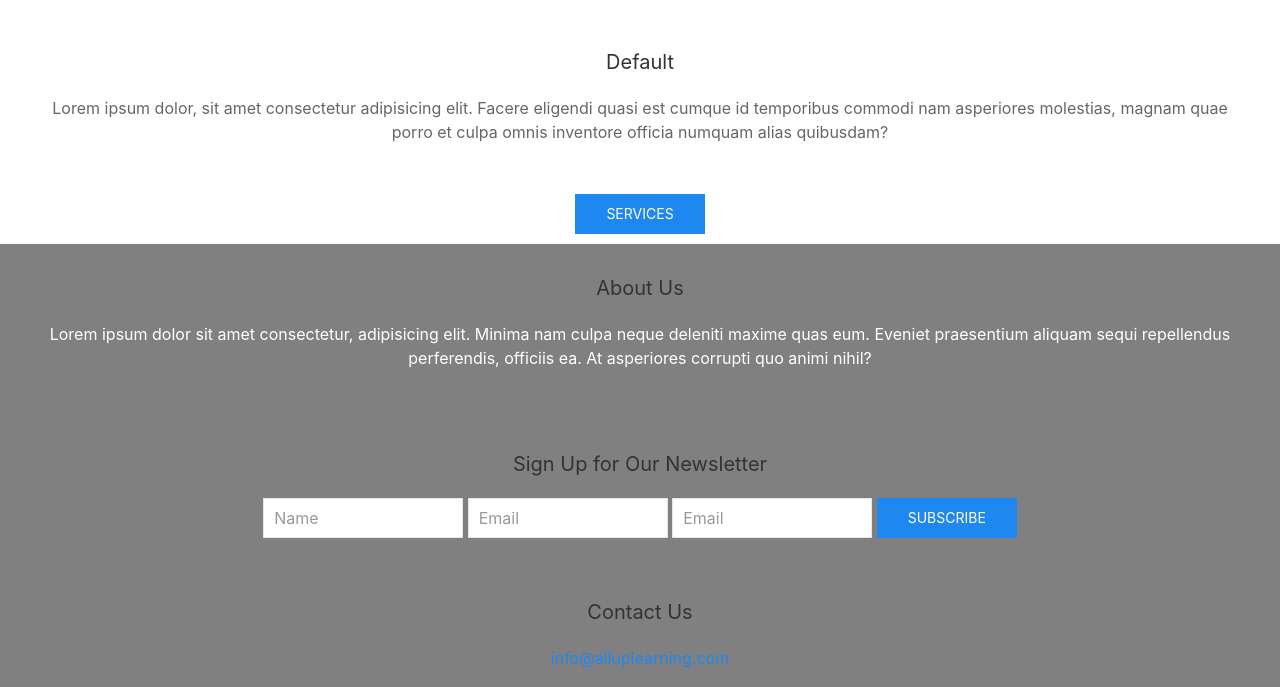
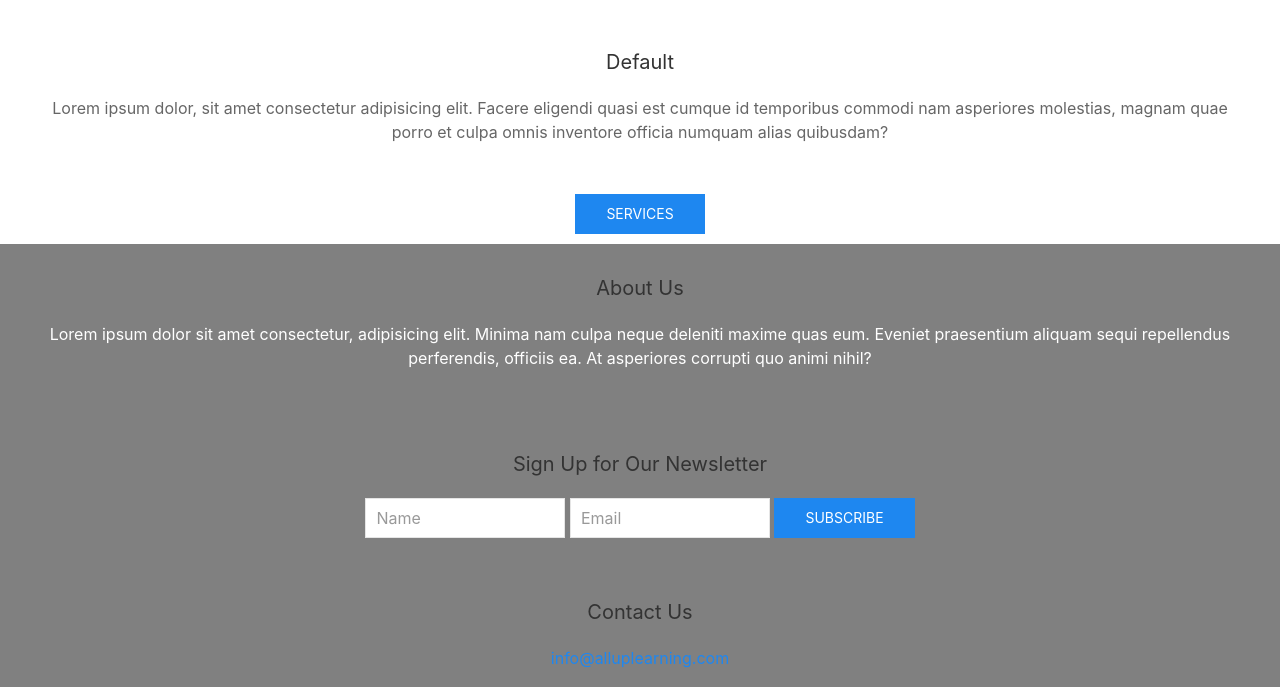
Before and after one commit to Preston-AllUp/preston-allup.github.io, a plain HTML site: page index.html in a window 1280 px wide. Shown: the part 1314-2001 px from the top of the page. Drawn offline with Linux system fonts and the light colour scheme.

Commit message:
Removed extra email field

```diff
--- a/index.html
+++ b/index.html
@@ -67,7 +67,6 @@
     <h4>Sign Up for Our Newsletter</h4>
       <input class="uk-input uk-form-width-medium" type="text" placeholder="Name">
       <input class="uk-input uk-form-width-medium" type="text" placeholder="Email">
-      <input class="uk-input uk-form-width-medium" type="text" placeholder="Email">
    <button class="uk-button uk-button-primary">Subscribe</button>
   </div>
   <div class="column">
```
